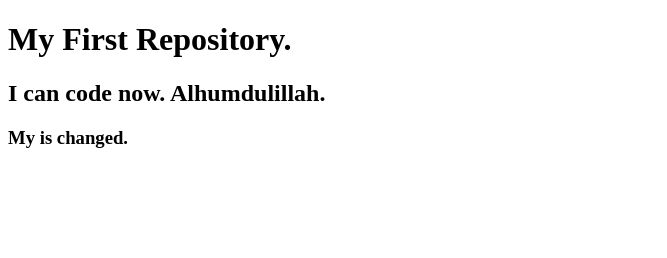
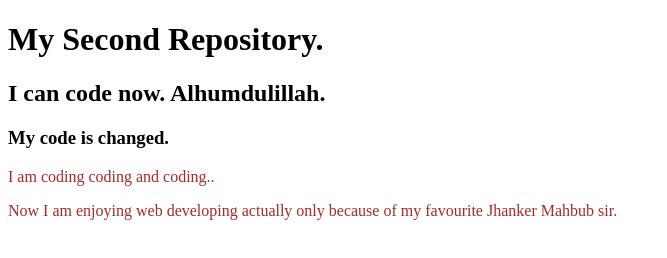
Before and after one commit to FahmidaRahman/my-second-repo, a plain HTML site: page index.html in a window 1280 px wide. Shown: the whole page, without its empty margins (0-667 px from the left). Drawn offline with Linux system fonts and the light colour scheme.

Commit message:
added some paragraph

```diff
--- a/index.html
+++ b/index.html
@@ -5,10 +5,13 @@
     <meta http-equiv="X-UA-Compatible" content="IE=edge">
     <meta name="viewport" content="width=device-width, initial-scale=1.0">
     <title>My Second Repo</title>
+    <link rel="stylesheet" href="style.css">
 </head>
 <body>
-    <h1>My First Repository.</h1>
+    <h1>My Second Repository.</h1>
     <h2>I can code now. Alhumdulillah.</h2>
-    <h3>My is changed.</h3>
+    <h3>My code is changed.</h3>
+    <p>I am coding coding and coding..</p>
+    <p>Now I am enjoying web developing actually only because of my favourite Jhanker Mahbub sir.</p>
 </body>
 </html>
--- /dev/null
+++ b/style.css
@@ -0,0 +1,3 @@
+p{
+    color: brown;
+}
```
